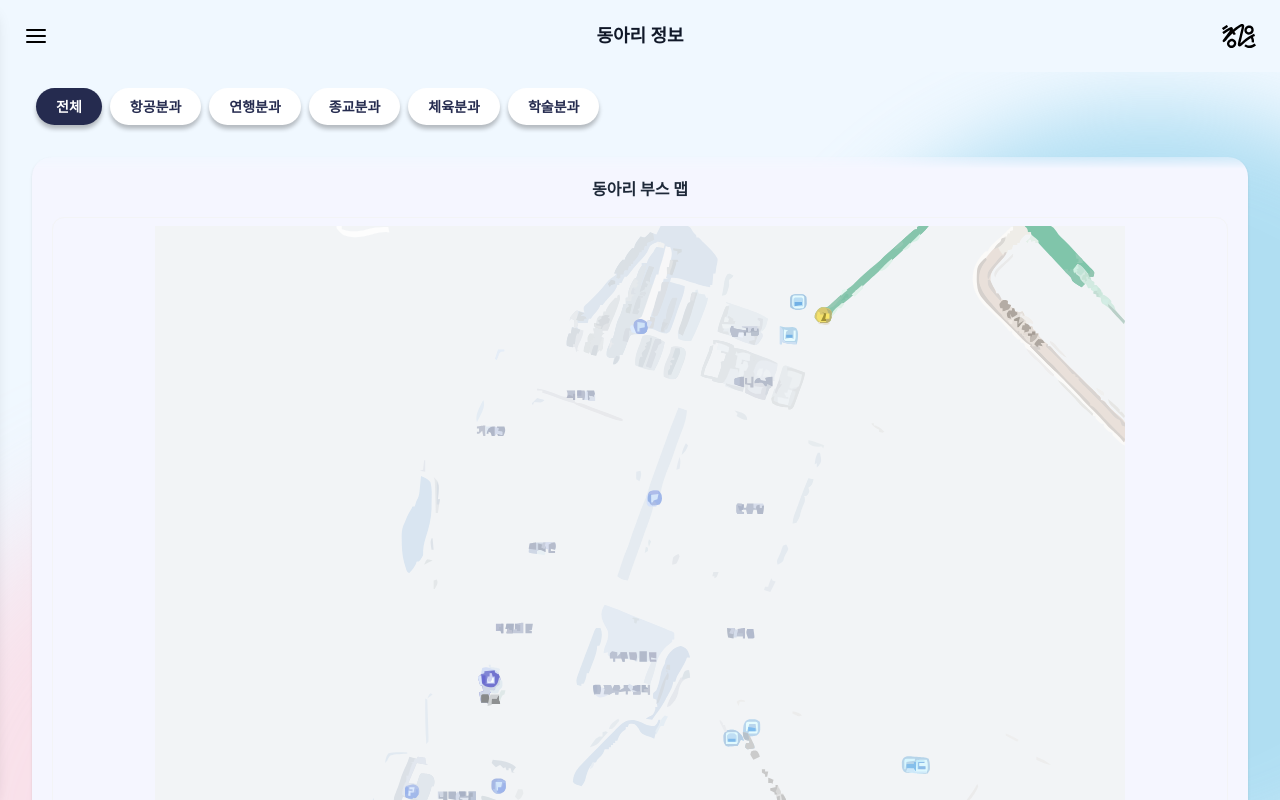
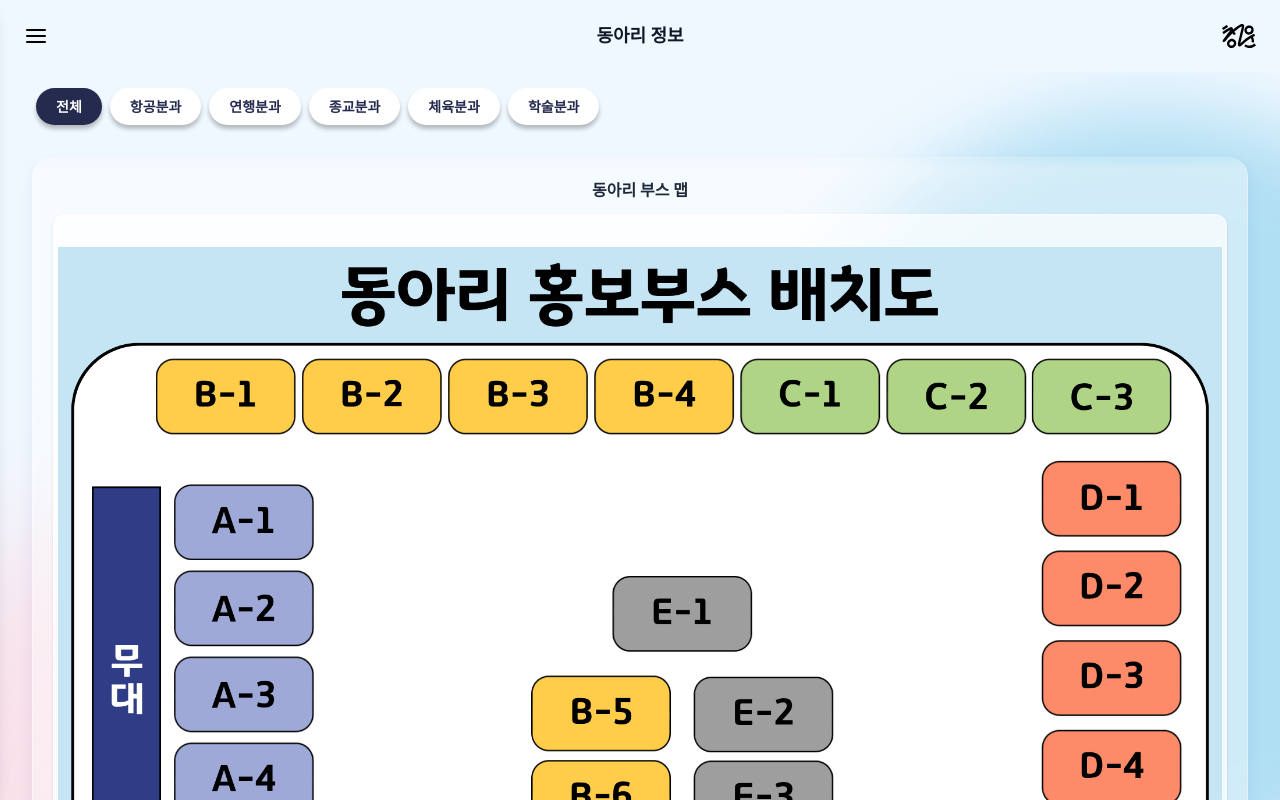
Before and after one commit to KAU-CHUNG-WOON-OT/front_end, a React (Vite) app: page /club in a window 1280 px wide. Built offline with nearby package versions, Linux system fonts and the light colour scheme; a web font is replaced by a local one.

Commit message:
feat: 동아리 부스맵 사진 첨부

```diff
--- a/src/components/club/BoothMap.tsx
+++ b/src/components/club/BoothMap.tsx
@@ -1,22 +1,77 @@
+import { useState, useRef } from "react";
+import booth1 from "../../assets/booth1.png";
+import booth2 from "../../assets/booth2.jpg";
+
 interface BoothMapProps {
-  onClick: () => void;
+  onClick: (imageSrc: string) => void;
 }
 
+const mapImages = [
+  { src: booth1, label: "부스 배치도 1" },
+  { src: booth2, label: "부스 배치도 2" },
+];
+
 const BoothMap = ({ onClick }: BoothMapProps) => {
+  const [currentIndex, setCurrentIndex] = useState(0);
+  const scrollRef = useRef<HTMLDivElement>(null);
+
+  const handleScroll = () => {
+    if (scrollRef.current) {
+      const scrollLeft = scrollRef.current.scrollLeft;
+      const width = scrollRef.current.clientWidth;
+      const newIndex = Math.round(scrollLeft / width);
+      setCurrentIndex(newIndex);
+    }
+  };
+
   return (
-    <div
-      className="bg-[#F5F6FF] rounded-[20px] p-5 shadow-sm mb-6 flex flex-col items-center cursor-pointer transition-transform active:scale-95"
-      onClick={onClick}
-    >
-      <h3 className="text-ms font-bold text-gray-800 mb-4">동아리 부스 맵</h3>
+    // 박스
+    <div className="bg-white/40 backdrop-blur-xl border border-white/30 rounded-[20px] p-5 shadow-[0_4px_16px_0px_rgba(31,38,135,0.07)] mb-6 flex flex-col items-center">
 
-      {/* 지도 이미지 영역 */}
-      <div className="w-full aspect-[4/3] bg-[#F5F6FF] rounded-xl mb-4 overflow-hidden flex items-center justify-center border border-gray-100">
-        <img src="/map.svg" alt="지도 미리보기" className="w-full h-full object-contain p-2" />
+      <div className="w-full flex justify-center items-center mb-3">
+        <h3 className="text-base font-bold text-gray-800">동아리 부스 맵</h3>
+      </div>
+
+      {/* 이미지 슬라이드 영역 */}
+      <div className="w-full aspect-[4/3] bg-white/70 rounded-xl mb-3 overflow-hidden border border-white/50 shadow-sm relative">
+        <div
+          ref={scrollRef}
+          onScroll={handleScroll}
+          className="w-full h-full flex overflow-x-auto snap-x snap-mandatory [scrollbar-width:none] [-ms-overflow-style:none] [&::-webkit-scrollbar]:hidden"
+        >
+          {mapImages.map((img, index) => (
+            <div
+              key={index}
+              className="flex-none w-full h-full snap-center flex items-center justify-center cursor-pointer active:opacity-90 transition-opacity"
+              onClick={() => onClick(img.src)}
+            >
+              <img
+                src={img.src}
+                alt={img.label}
+                className="w-full h-full object-contain p-1"
+                draggable={false}
+              />
+            </div>
+          ))}
+        </div>
+      </div>
+
+      {/* 인디케이터 */}
+      <div className="flex gap-1.5 mb-3">
+        {mapImages.map((_, idx) => (
+          <div
+            key={idx}
+            className={`h-1.5 rounded-full transition-all duration-300 ${
+              currentIndex === idx
+                ? "w-4 bg-[#7BD6E2]"
+                : "w-1.5 bg-gray-300/60"
+            }`}
+          />
+        ))}
       </div>
 
       {/* 위치 정보 */}
-      <div className="flex items-center gap-1.5 text-sm text-gray-500 font-medium">
+      <div className="flex items-center gap-1.5 text-sm text-gray-600 font-medium">
         <span>📍 OO홀 | 0월 00일 10:30~16:00</span>
       </div>
     </div>
--- a/src/components/club/MapModal.tsx
+++ b/src/components/club/MapModal.tsx
@@ -3,9 +3,10 @@ import { useState, useEffect } from "react";
 interface MapModalProps {
   isOpen: boolean;
   onClose: () => void;
+  imageSrc: string; // ✨ 이미지를 동적으로 받기 위해 추가
 }
 
-const MapModal = ({ isOpen, onClose }: MapModalProps) => {
+const MapModal = ({ isOpen, onClose, imageSrc }: MapModalProps) => {
   const [scale, setScale] = useState(1);
   const [position, setPosition] = useState({ x: 0, y: 0 });
   const [isDragging, setIsDragging] = useState(false);
@@ -61,7 +62,7 @@ const MapModal = ({ isOpen, onClose }: MapModalProps) => {
       onClick={onClose}
     >
       <div
-        className="relative w-full max-w-sm bg-white rounded-2xl overflow-hidden shadow-2xl flex flex-col h-[60vh]"
+        className="relative w-full max-w-sm bg-white rounded-2xl overflow-hidden shadow-2xl flex flex-col h-[40vh]"
         onClick={(e) => e.stopPropagation()}
       >
         <div
@@ -75,8 +76,9 @@ const MapModal = ({ isOpen, onClose }: MapModalProps) => {
           onTouchEnd={(e) => { onMouseUp(); handleDoubleTap(e); }}
           onClick={handleDoubleTap}
         >
+          {/* ✨ 전달받은 imageSrc 사용 */}
           <img
-            src="/map.svg"
+            src={imageSrc}
             alt="지도 상세"
             className="max-w-none transition-transform duration-300 ease-out will-change-transform"
             style={{
@@ -87,7 +89,6 @@ const MapModal = ({ isOpen, onClose }: MapModalProps) => {
             draggable={false}
           />
         </div>
-
       </div>
     </div>
   );
--- a/src/pages/Club.tsx
+++ b/src/pages/Club.tsx
@@ -13,27 +13,21 @@ const Club = () => {
   const navigate = useNavigate();
   const [selectedCategory, setSelectedCategory] = useState("전체");
   const [searchTerm, setSearchTerm] = useState("");
+
   const [isMapModalOpen, setIsMapModalOpen] = useState(false);
+  const [modalImageSrc, setModalImageSrc] = useState("");
 
   const scrollContainerRef = useRef<HTMLDivElement>(null);
   const searchBarRef = useRef<HTMLDivElement>(null);
 
   const filteredClubs = clubs.filter((club) => {
-    // 1. 카테고리 필터
     const matchCategory = selectedCategory === "전체" || club.category === selectedCategory;
-
-    // 2. 검색어 필터 (이름 OR 설명)
     const lowerSearchTerm = searchTerm.toLowerCase();
-
-    // 이름에 포함되어 있는지 확인
     const matchName = club.name.toLowerCase().includes(lowerSearchTerm);
-
-    // 설명(description)에 포함되어 있는지 확인
     const matchDescription = club.description
       ? club.description.toLowerCase().includes(lowerSearchTerm)
       : false;
 
-    // 카테고리가 맞고, (이름 혹은 설명에 검색어가 포함되면) 리턴
     return matchCategory && (matchName || matchDescription);
   });
 
@@ -50,11 +44,16 @@ const Club = () => {
     }
   };
 
+  const handleMapClick = (imageSrc: string) => {
+    setModalImageSrc(imageSrc);
+    setIsMapModalOpen(true);
+  };
+
   return (
     <>
       <div className="flex flex-col h-full w-full">
 
-        {/* 1. 상단 고정 영역: 카테고리 리스트 */}
+        {/* 1. 상단 고정 영역 */}
         <div className="flex-none px-8 pt-4 pb-2 z-30">
           <CategoryList
             categories={categories}
@@ -72,15 +71,14 @@ const Club = () => {
             WebkitMaskImage: "linear-gradient(to bottom, transparent 0%, black 20px, black 100%)"
           }}
         >
-
-          {/* (1) 부스 맵: '전체'일 때만 표시 */}
+          {/* (1) 부스 맵 */}
           {selectedCategory === "전체" && (
             <div className="px-8 mt-2 mb-4">
-              <BoothMap onClick={() => setIsMapModalOpen(true)} />
+              <BoothMap onClick={handleMapClick} />
             </div>
           )}
 
-          {/* (2) 검색창: Sticky 고정 */}
+          {/* (2) 검색창 */}
           <div
             ref={searchBarRef}
             className="sticky top-0 z-20 px-8 pb-4 pt-2 backdrop-blur-md bg-white/10"
@@ -97,7 +95,7 @@ const Club = () => {
             </div>
           </div>
 
-          {/* (3) 동아리 카드 리스트 */}
+          {/* (3) 동아리 리스트 */}
           <div className="grid grid-cols-2 gap-4 px-9 pb-32">
             {filteredClubs.map((club) => (
               <ClubCard
@@ -114,7 +112,12 @@ const Club = () => {
           </div>
         </div>
       </div>
-      <MapModal isOpen={isMapModalOpen} onClose={() => setIsMapModalOpen(false)} />
+
+      <MapModal
+        isOpen={isMapModalOpen}
+        onClose={() => setIsMapModalOpen(false)}
+        imageSrc={modalImageSrc}
+      />
     </>
   );
 };
```
Also changed, not shown: src/data/clubs.ts (+40 -25 lines), src/assets/booth1.png (added), src/assets/booth2.jpg (added).
